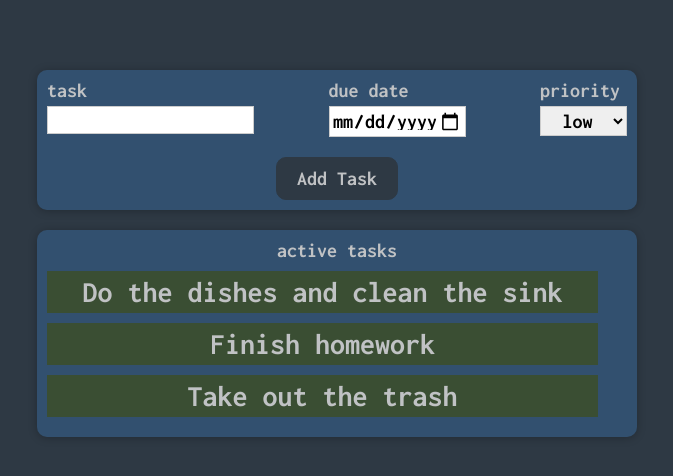
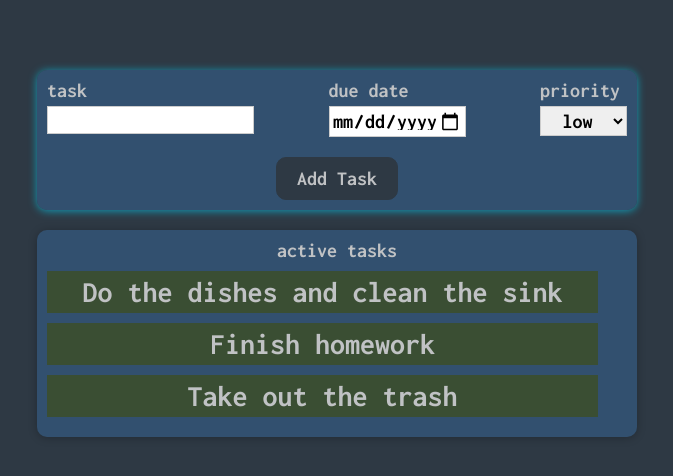
Before and after one commit to pedrotorreao/reactjs-projects, a React (Create React App) app in the folder tisdon/: page / in a window 1280 px wide. Shown: the top 476 px of the page, without its empty margins (303-976 px from the left). Built offline with nearby package versions, Linux system fonts and the light colour scheme.

Commit message:
change colors for testing purposes

```diff
--- a/tisdon/src/components/NewTasks/NewTasks.css
+++ b/tisdon/src/components/NewTasks/NewTasks.css
@@ -6,7 +6,7 @@
   max-width: 95%;
   border-radius: 10px;
   text-align: center;
-  box-shadow: 0 1px 8px rgba(0, 0, 0, 0.25);
+  box-shadow: 0 1px 8px rgba(4, 209, 245, 0.651);
 }
 
 .new-task button {
```
